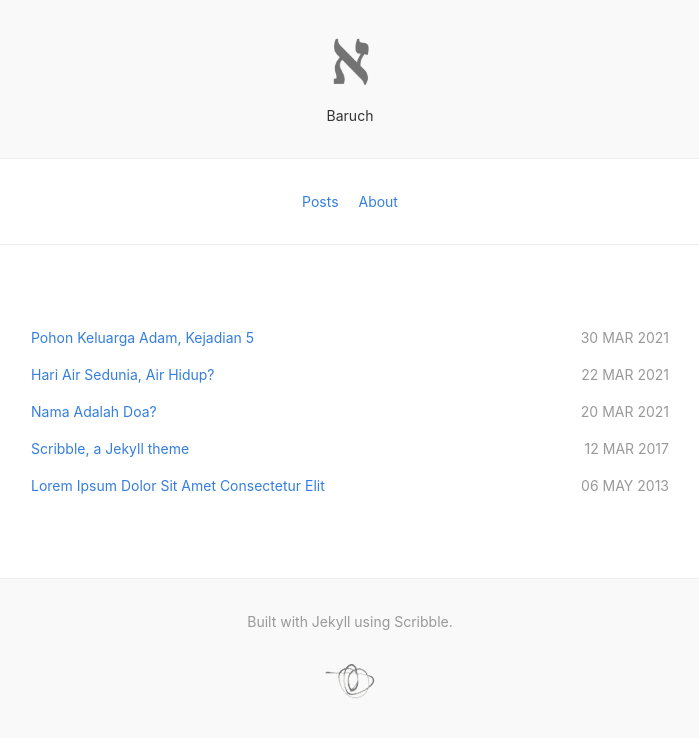
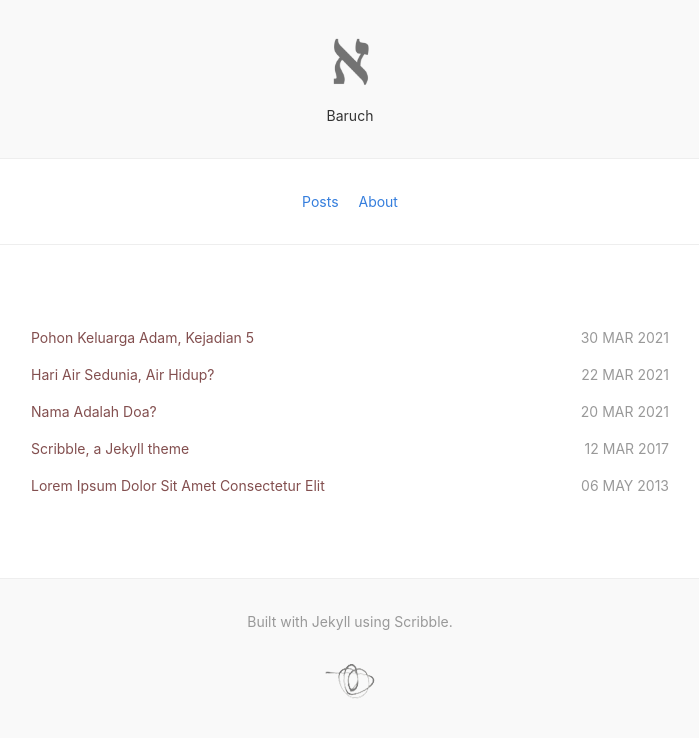
Before and after one commit to andysaktia/baruch, a Jekyll site: the page built from index.html, in a window 1280 px wide. Shown: the top 738 px of the page, without its empty margins (290-989 px from the left). Built offline with Jekyll 4.4.1, drawn with Linux system fonts in a browser that asks for light colours; nearby versions of some CDN libraries.

Commit message:
Update style.css

```diff
--- a/stylesheets/style.css
+++ b/stylesheets/style.css
@@ -4,10 +4,14 @@
 .top-50 { top: 50% }
 .link:hover { background: url(/images/line.png) repeat-x left bottom; }
 
+.reded{
+  color: #834f4f;
+}
 /* Markdown styles */
 .markdown-body a {
   text-decoration: none;
   color: #357edd;
+  color: #834f4f;
 }
 .markdown-body .highlighter-rouge {
   padding: .25rem .5rem;
```
